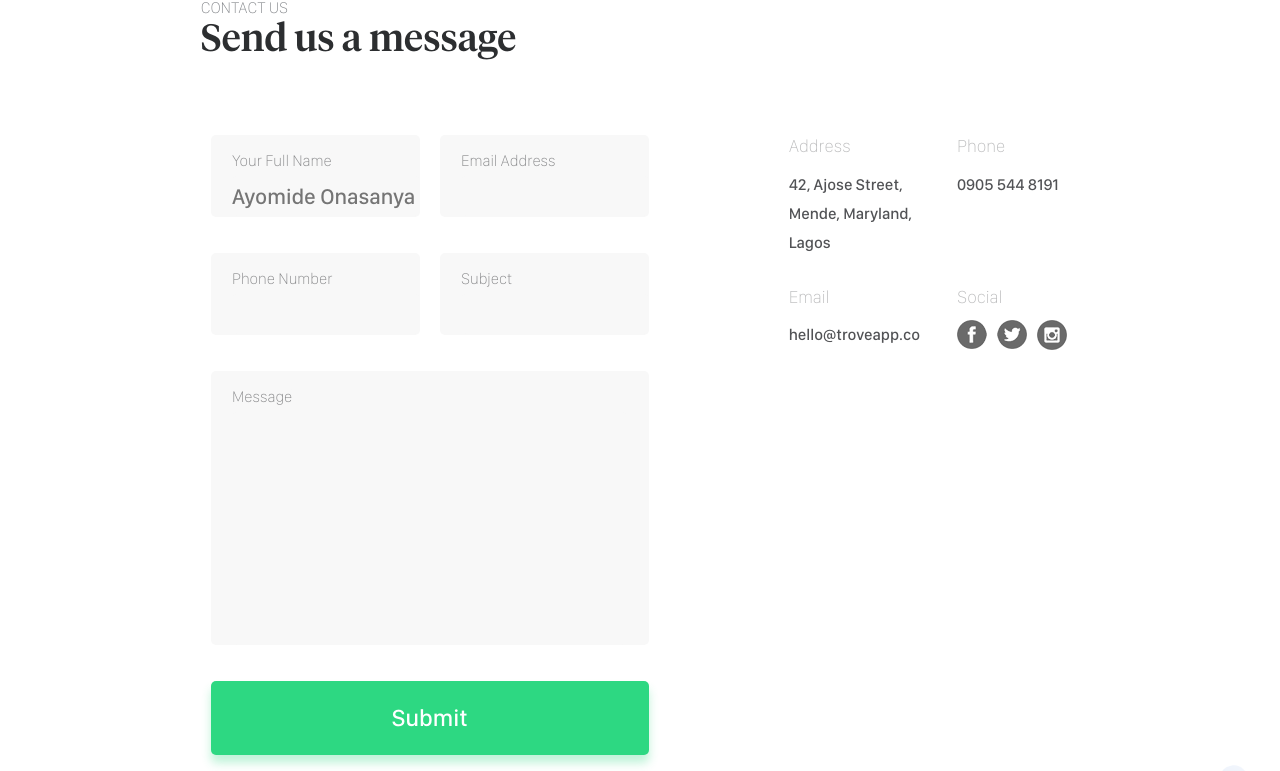
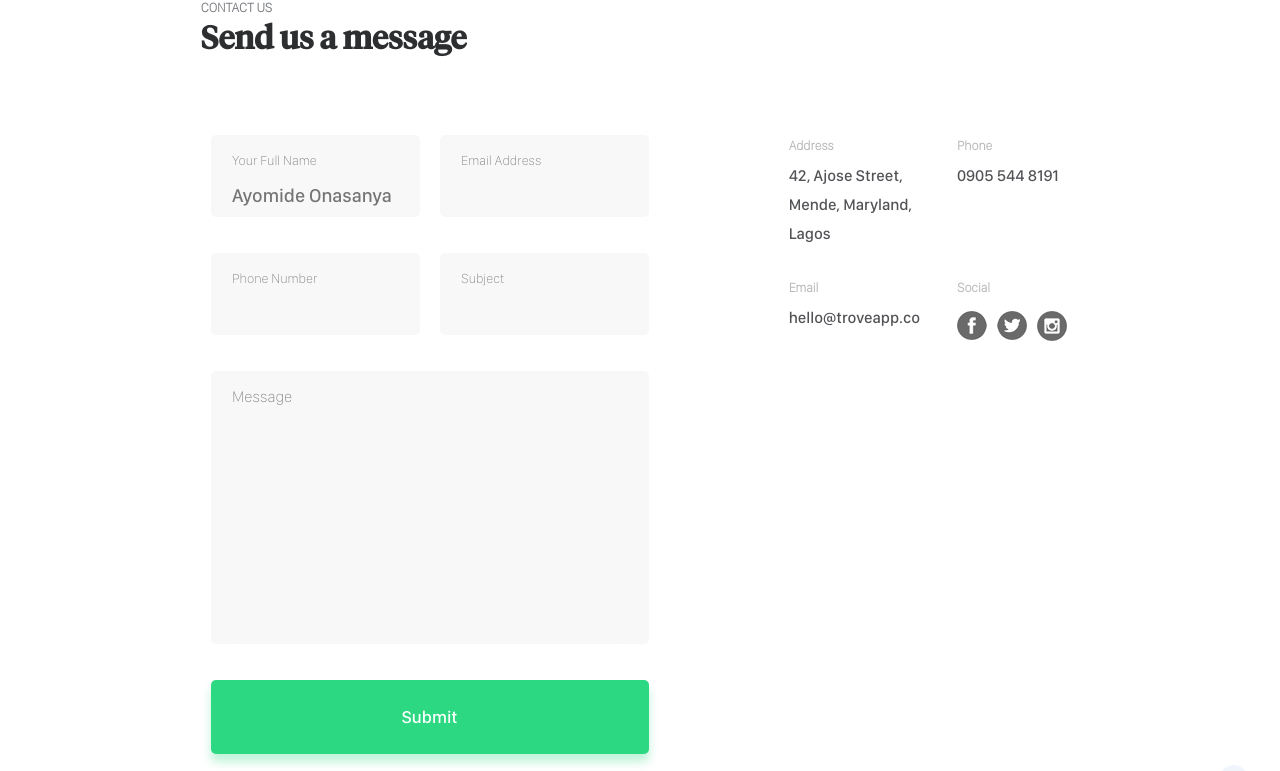
Before and after one commit to slimudoh/trove, a React (Create React App) app: page /contact in a window 1280 px wide. Shown: the part 254-1025 px from the top of the page. Built offline with nearby package versions, Linux system fonts and the light colour scheme.

Commit message:
sign up and privacy pages fixed

```diff
--- a/src/assets/css/app.css
+++ b/src/assets/css/app.css
@@ -1043,7 +1043,8 @@ input[type="date"]::-webkit-calendar-picker-indicator {
   float: left;
   width: 30%;
   font-family: var(--tiempos-medium);
-  font-size: 2.375em;
+  font-size: 2em;
+  font-weight: 600;
   line-height: 46px;
   color: #2c2e30;
   padding-bottom: 0;
@@ -1070,7 +1071,8 @@ input[type="date"]::-webkit-calendar-picker-indicator {
 
 .terms__bg--content-right > p {
   font-family: var(--tiempos-thin);
-  font-size: 1.25em;
+  font-size: 0.82em;
+  font-weight: 600;
   line-height: 28px;
   color: #54565a;
   margin-bottom: 20px;
@@ -1078,7 +1080,7 @@ input[type="date"]::-webkit-calendar-picker-indicator {
 
 .terms__bg--content-right > div {
   font-family: var(--tiempos-thin);
-  font-size: 1em;
+  font-size: 0.85em;
   line-height: 28px;
   color: #54565a;
 }
@@ -1607,7 +1609,8 @@ input[type="date"]::-webkit-calendar-picker-indicator {
 .contact__bg--content > span {
   overflow: hidden;
   font-family: var(--compact-thin);
-  font-size: 1em;
+  font-size: 0.82em;
+  font-weight: 600;
   line-height: 19px;
   text-transform: uppercase;
   color: #7e8085;
@@ -1616,7 +1619,8 @@ input[type="date"]::-webkit-calendar-picker-indicator {
 .contact__bg--content > p {
   overflow: hidden;
   font-family: var(--tiempos-medium);
-  font-size: 2.375em;
+  font-size: 2em;
+  font-weight: 600;
   line-height: 46px;
   color: #2c2e30;
 }
@@ -1682,7 +1686,7 @@ input[type="date"]::-webkit-calendar-picker-indicator {
   background: #f8f8f8;
   border-radius: 5px;
   font-family: var(--compact-thin);
-  font-size: 1em;
+  font-size: 0.85em;
   line-height: 19px;
   color: #515255;
   opacity: 0.7;
@@ -1692,9 +1696,9 @@ input[type="date"]::-webkit-calendar-picker-indicator {
   background: #f8f8f8;
   border-radius: 5px;
   font-family: var(--compact-medium);
-  font-size: 1.375em;
+  font-size: 1.2em;
   line-height: 26px;
-  color: #282a2f;
+  color: #000;
   margin-top: 5px;
   height: 40px;
 }
@@ -1766,8 +1770,8 @@ input[type="date"]::-webkit-calendar-picker-indicator {
   box-shadow: 0px 8px 10px rgba(45, 216, 130, 0.3);
   border-radius: 5px;
   font-family: var(--compact-medium);
-  font-size: 1.5em;
-  line-height: 29px;
+  font-size: 1.1em;
+  line-height: 26px;
   color: #ffffff;
 }
 
@@ -1787,7 +1791,8 @@ input[type="date"]::-webkit-calendar-picker-indicator {
 
 .contact__address > span {
   font-family: var(--compact-thin);
-  font-size: 1.125em;
+  font-size: 0.82em;
+  font-weight: 600;
   line-height: 21px;
   color: #515255;
   opacity: 0.4;
@@ -1800,7 +1805,7 @@ input[type="date"]::-webkit-calendar-picker-indicator {
   color: #515255;
   height: 58px;
   margin-bottom: 58px;
-  margin-top: 13px;
+  margin-top: 5px;
 }
 
 @media only screen and (max-width: 1000px) {
```
